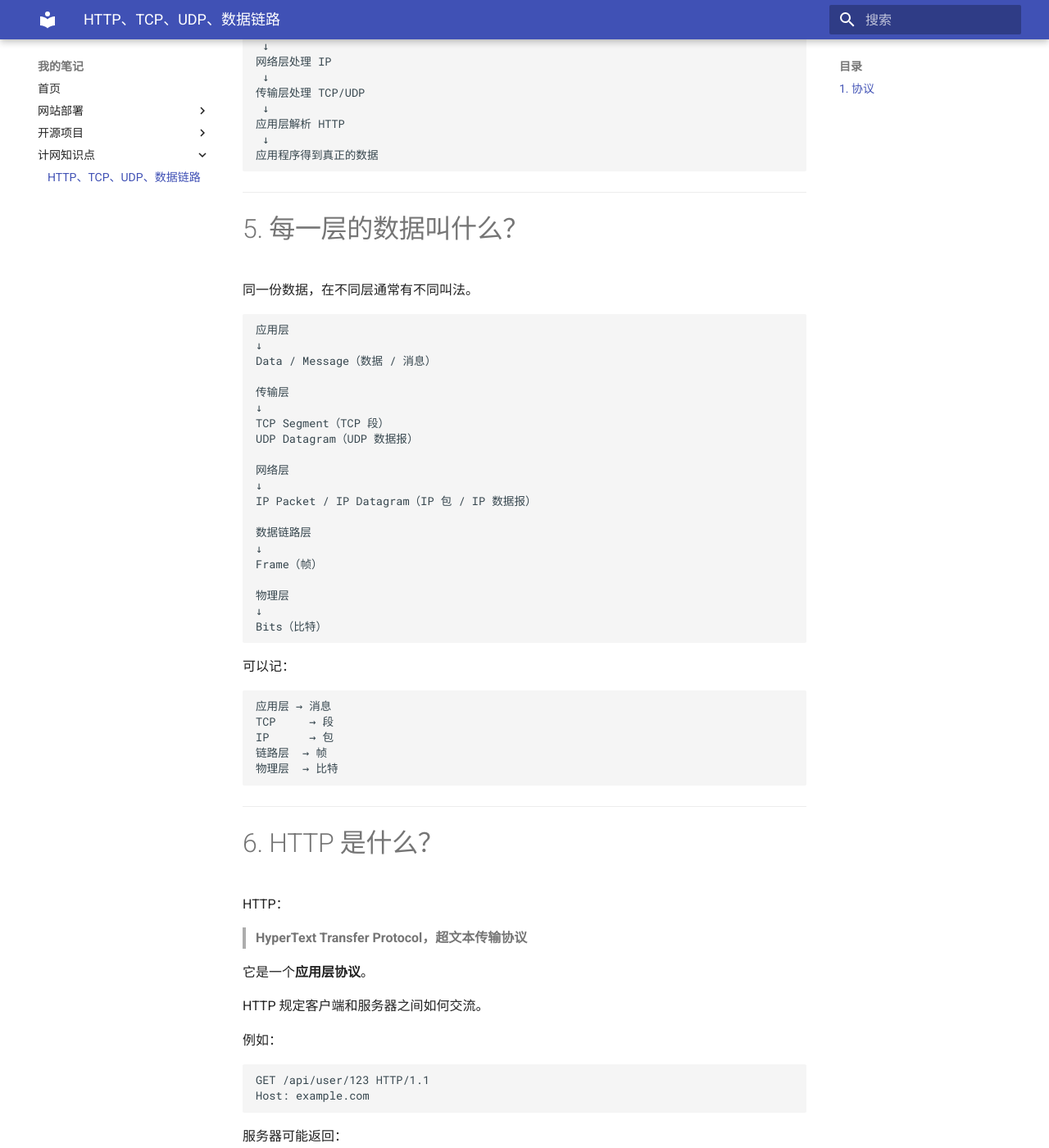
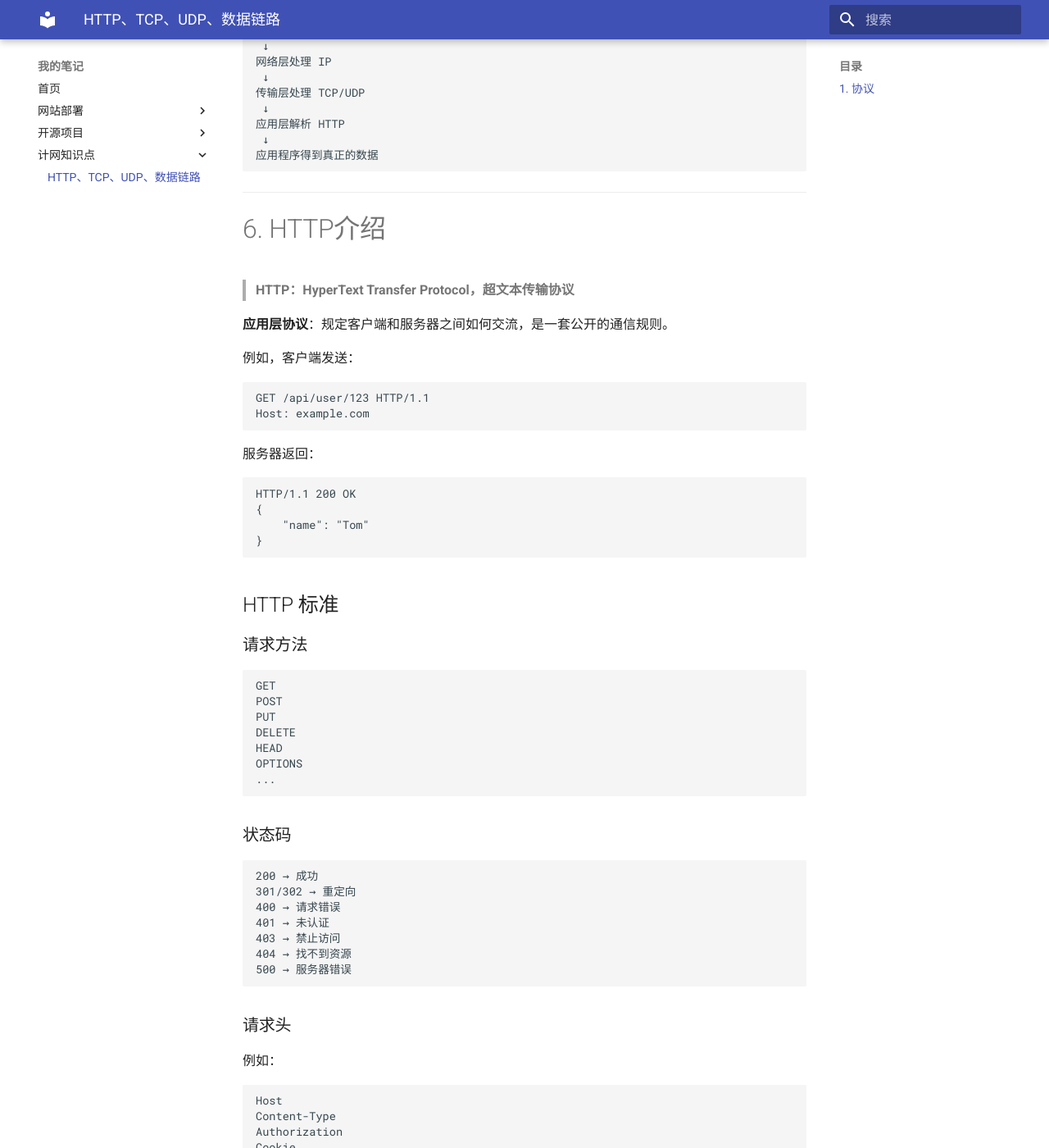
Before and after one commit to ParatrooperY/tech_note, an MkDocs documentation site: the page built from docs/计算机网络.md, in a window 1280 px wide and 1400 px high, scrolled down 2499 px. Shown: the whole window at 82% size. Built offline with MkDocs 1.6.1 and Material for MkDocs 9.7.7, drawn with Linux system fonts in a browser that asks for light colours; some of the changed text lies outside the part shown.

Commit message:
更新计算机网络.md

````diff
--- a/docs/计算机网络.md
+++ b/docs/计算机网络.md
@@ -112,73 +112,29 @@ Wi-Fi / Ethernet（网络接口层）
 
 ---
 
-# 5. 每一层的数据叫什么？
+# 6. HTTP介绍
 
-同一份数据，在不同层通常有不同叫法。
+> **HTTP：HyperText Transfer Protocol，超文本传输协议**
 
-```text
-应用层
-↓
-Data / Message（数据 / 消息）
+**应用层协议**：规定客户端和服务器之间如何交流，是一套公开的通信规则。
 
-传输层
-↓
-TCP Segment（TCP 段）
-UDP Datagram（UDP 数据报）
-
-网络层
-↓
-IP Packet / IP Datagram（IP 包 / IP 数据报）
-
-数据链路层
-↓
-Frame（帧）
-
-物理层
-↓
-Bits（比特）
-```
-
-可以记：
-
-```text
-应用层 → 消息
-TCP     → 段
-IP      → 包
-链路层  → 帧
-物理层  → 比特
-```
-
----
-
-# 6. HTTP 是什么？
-
-HTTP：
-
-> **HyperText Transfer Protocol，超文本传输协议**
-
-它是一个**应用层协议**。
-
-HTTP 规定客户端和服务器之间如何交流。
-
-例如：
+例如，客户端发送：
 
 ```http
 GET /api/user/123 HTTP/1.1
 Host: example.com
 ```
 
-服务器可能返回：
+服务器返回：
 
 ```http
 HTTP/1.1 200 OK
-
 {
     "name": "Tom"
 }
 ```
 
-HTTP 规定了很多东西，例如：
+## HTTP 标准
 
 ### 请求方法
 
@@ -229,27 +185,8 @@ Cache-Control
 ...
 ```
 
-所以：
+### 基本任何编程语言都可以实现 HTTP
 
-> **HTTP 不是某个编程语言的库，而是一套公开的通信规则。**
-
----
-
-# 7. HTTP 标准是谁规定的？
-
-HTTP 并不是 Spring、Java 或浏览器自己发明的。
-
-主要由：
-
-> **IETF（互联网工程任务组）**
-
-通过 RFC 标准进行规范。
-
-例如现代 HTTP 语义的核心标准之一是：
-
-**RFC 9110 —— HTTP Semantics**
-
-所以：
 
 ```text
 HTTP 标准
@@ -264,10 +201,6 @@ Spring
 Nginx
 ...
 ```
-
-这也是为什么：
-
-> **基本任何编程语言都可以实现 HTTP。**
 
 ---
 
````
Also changed, not shown: other parts of docs/计算机网络.md (+1 -1 lines).
